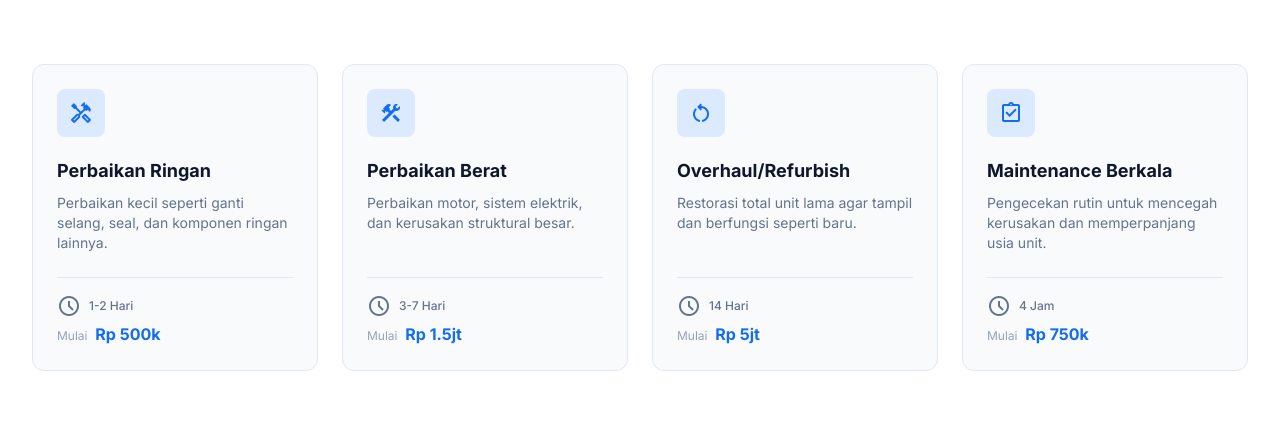
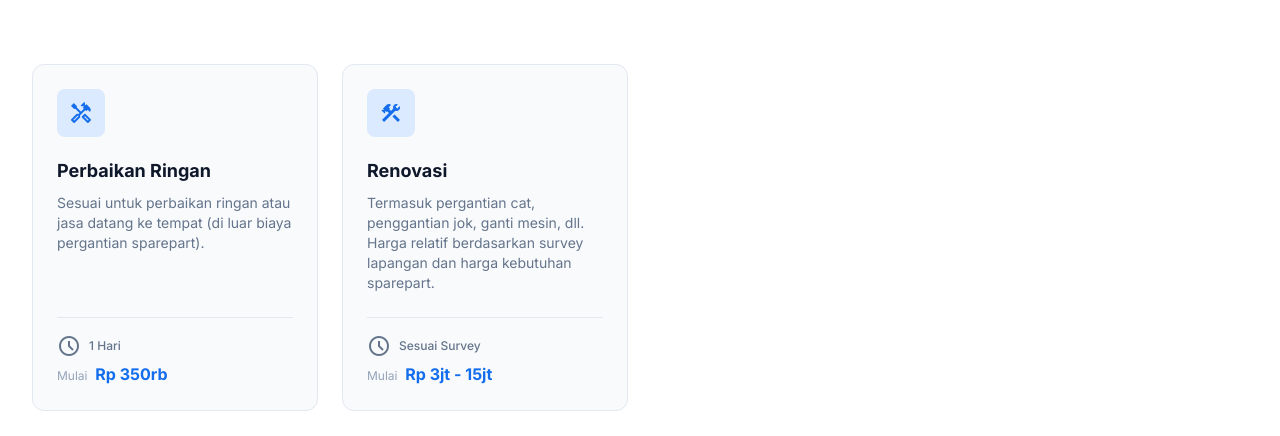
Before and after one commit to prayersrain/karya-mandiri-dental, a React (Vite) app: page /service in a window 1280 px wide. Shown: the part 833-1269 px from the top of the page. Built offline with nearby package versions, Linux system fonts and the light colour scheme; no server answers; the database is empty.

Commit message:
feat: simplify service page options and fix pricing based on user request

```diff
--- a/src/pages/Service.jsx
+++ b/src/pages/Service.jsx
@@ -3,10 +3,8 @@ import { useSEO } from '../hooks/useSEO'
 import { useSettings } from '../context/SettingsContext'
 
 const serviceCards = [
-    { icon: 'handyman', title: 'Perbaikan Ringan', desc: 'Perbaikan kecil seperti ganti selang, seal, dan komponen ringan lainnya.', time: '1-2 Hari', price: 'Rp 500k' },
-    { icon: 'construction', title: 'Perbaikan Berat', desc: 'Perbaikan motor, sistem elektrik, dan kerusakan struktural besar.', time: '3-7 Hari', price: 'Rp 1.5jt' },
-    { icon: 'restart_alt', title: 'Overhaul/Refurbish', desc: 'Restorasi total unit lama agar tampil dan berfungsi seperti baru.', time: '14 Hari', price: 'Rp 5jt' },
-    { icon: 'assignment_turned_in', title: 'Maintenance Berkala', desc: 'Pengecekan rutin untuk mencegah kerusakan dan memperpanjang usia unit.', time: '4 Jam', price: 'Rp 750k' },
+    { icon: 'handyman', title: 'Perbaikan Ringan', desc: 'Sesuai untuk perbaikan ringan atau jasa datang ke tempat (di luar biaya pergantian sparepart).', time: '1 Hari', price: 'Rp 350rb' },
+    { icon: 'construction', title: 'Renovasi', desc: 'Termasuk pergantian cat, penggantian jok, ganti mesin, dll. Harga relatif berdasarkan survey lapangan dan harga kebutuhan sparepart.', time: 'Sesuai Survey', price: 'Rp 3jt - 15jt' },
 ]
 
 const steps = [
@@ -156,9 +154,7 @@ export default function Service() {
                                         <label className="text-sm font-semibold text-slate-700">Jenis Layanan</label>
                                         <select name="layanan" value={booking.layanan} onChange={handleChange} className="h-10 px-3 w-full rounded border border-slate-300 bg-slate-50 text-slate-900 focus:ring-2 focus:ring-primary focus:border-transparent outline-none">
                                             <option>Perbaikan Ringan</option>
-                                            <option>Perbaikan Berat</option>
-                                            <option>Overhaul/Refurbish</option>
-                                            <option>Maintenance Berkala</option>
+                                            <option>Renovasi</option>
                                         </select>
                                     </div>
                                 </div>
```
